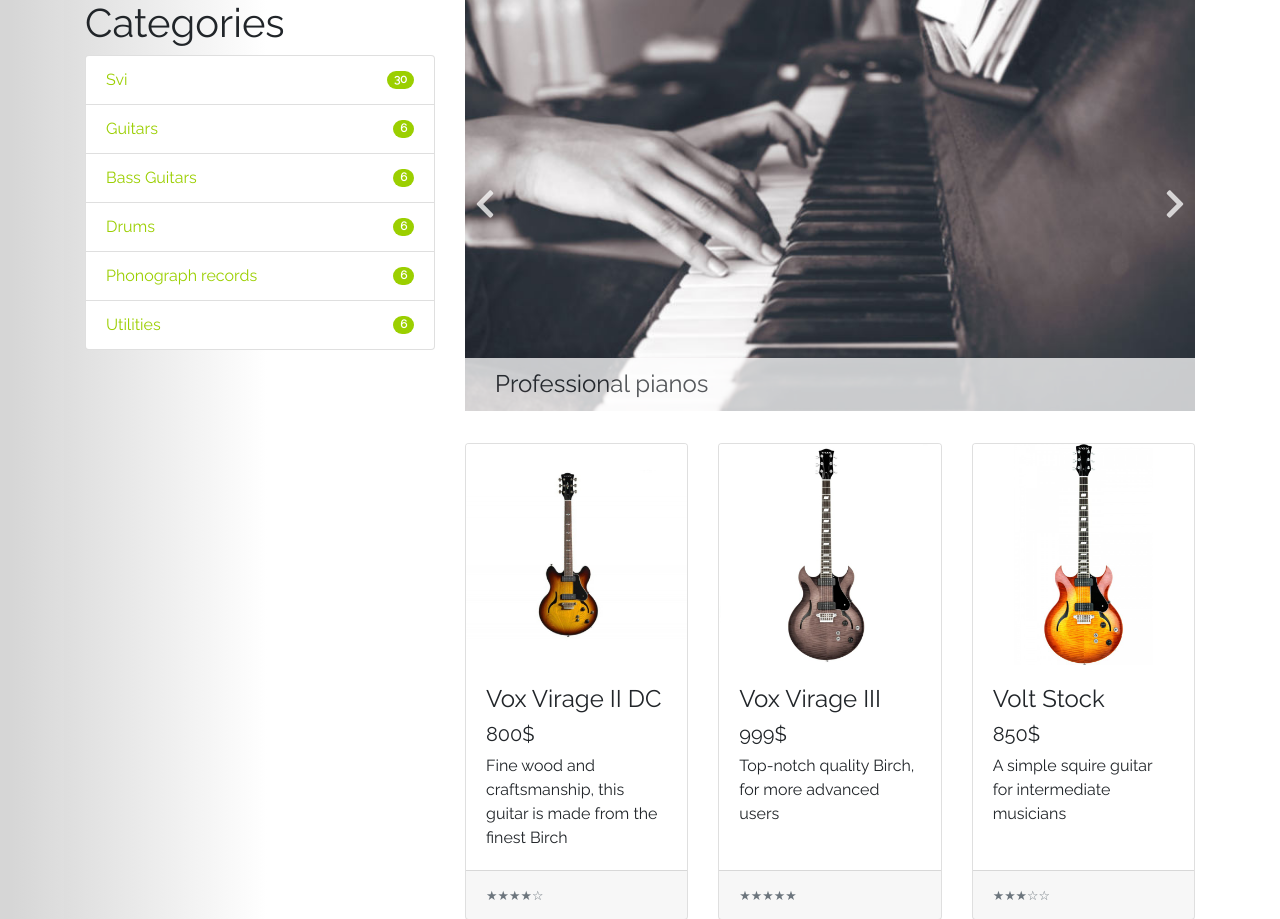
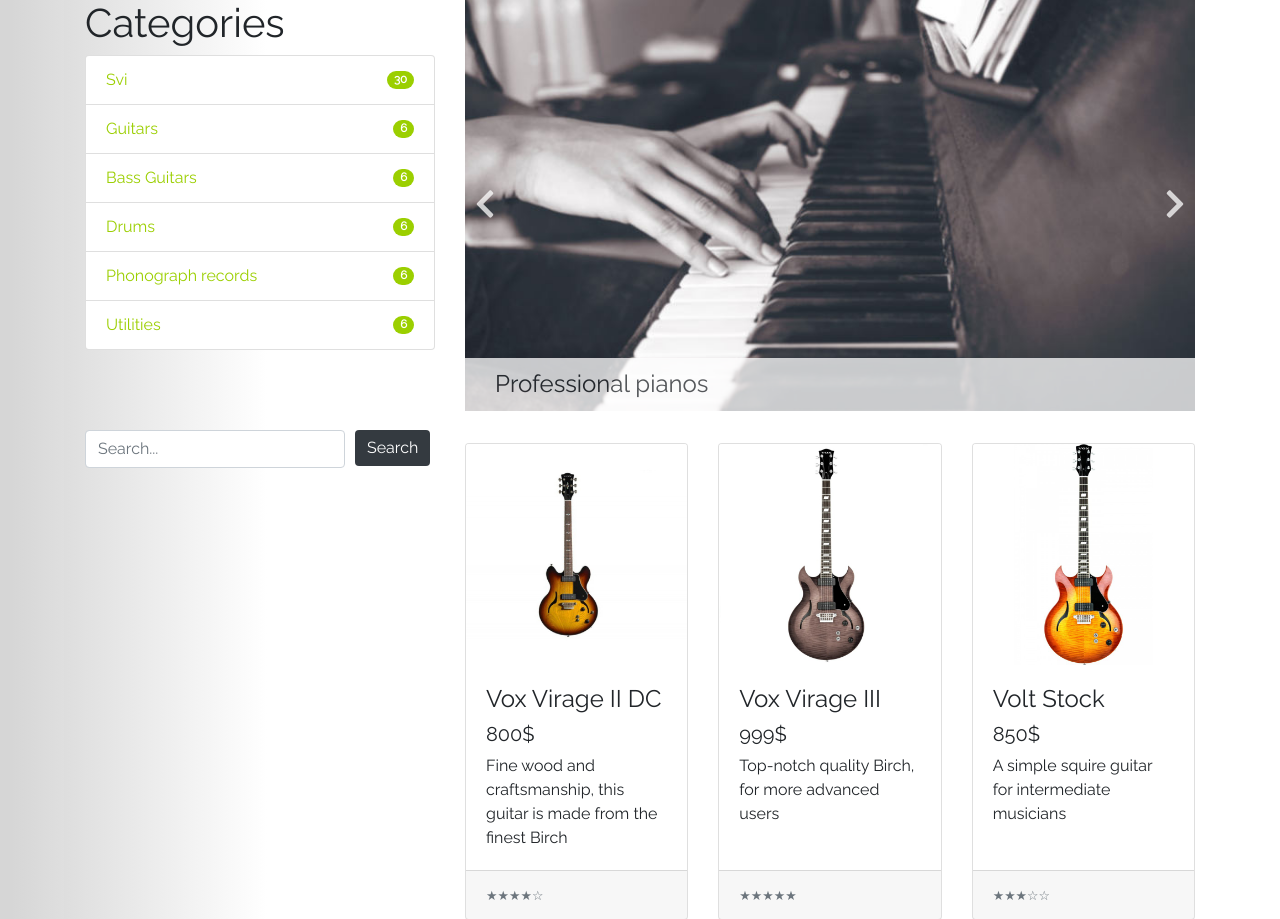
Before and after one commit to dev-cyprium/web-programming-ict, a PHP site: page /store.php in a window 1280 px wide. Shown: the part 81-1000 px from the top of the page. Run offline with PHP 8.4, Linux system fonts and the light colour scheme; some libraries are stand-ins or nearby versions; grey boxes are pictures that could not be loaded.

Commit message:
Add search form to the project

```diff
--- a/css/style.css
+++ b/css/style.css
@@ -193,6 +193,10 @@ a.btn-primary:visited {
   margin: 0 auto;
 }
 
+.search-form {
+  margin-top: 5em;
+}
+
 /* Media queries */
 @media only screen and (max-width: 60rem) {
   .header-image {
--- a/store.php
+++ b/store.php
@@ -46,6 +46,16 @@
                     <span class='badge badge-green badge-pill normal-font'>6</span>
                 </li>
             </ul>
+            <form id="search-form">
+              <div class="form-row search-form">
+                <div class="col-9">
+                  <input type="text" class="form-control" placeholder="Search..." />
+                </div>
+                <div class="col-2">
+                  <button type="submit" class='btn btn-primary'>Search</button>
+                </div>
+              </div>
+            </form>
         </div>
         <div class='col-lg-8' id="shop">
           <div class='my-slider'>
```
